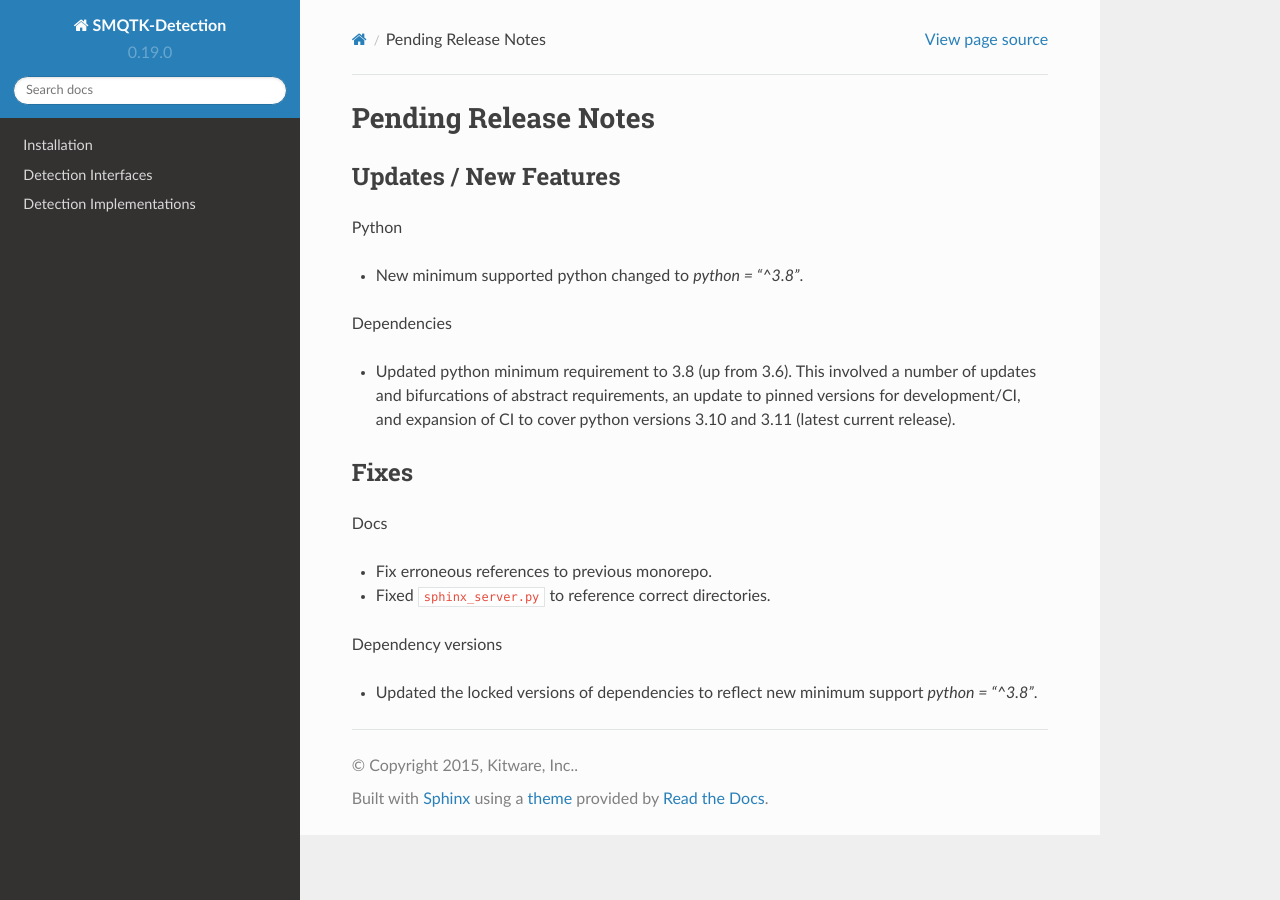
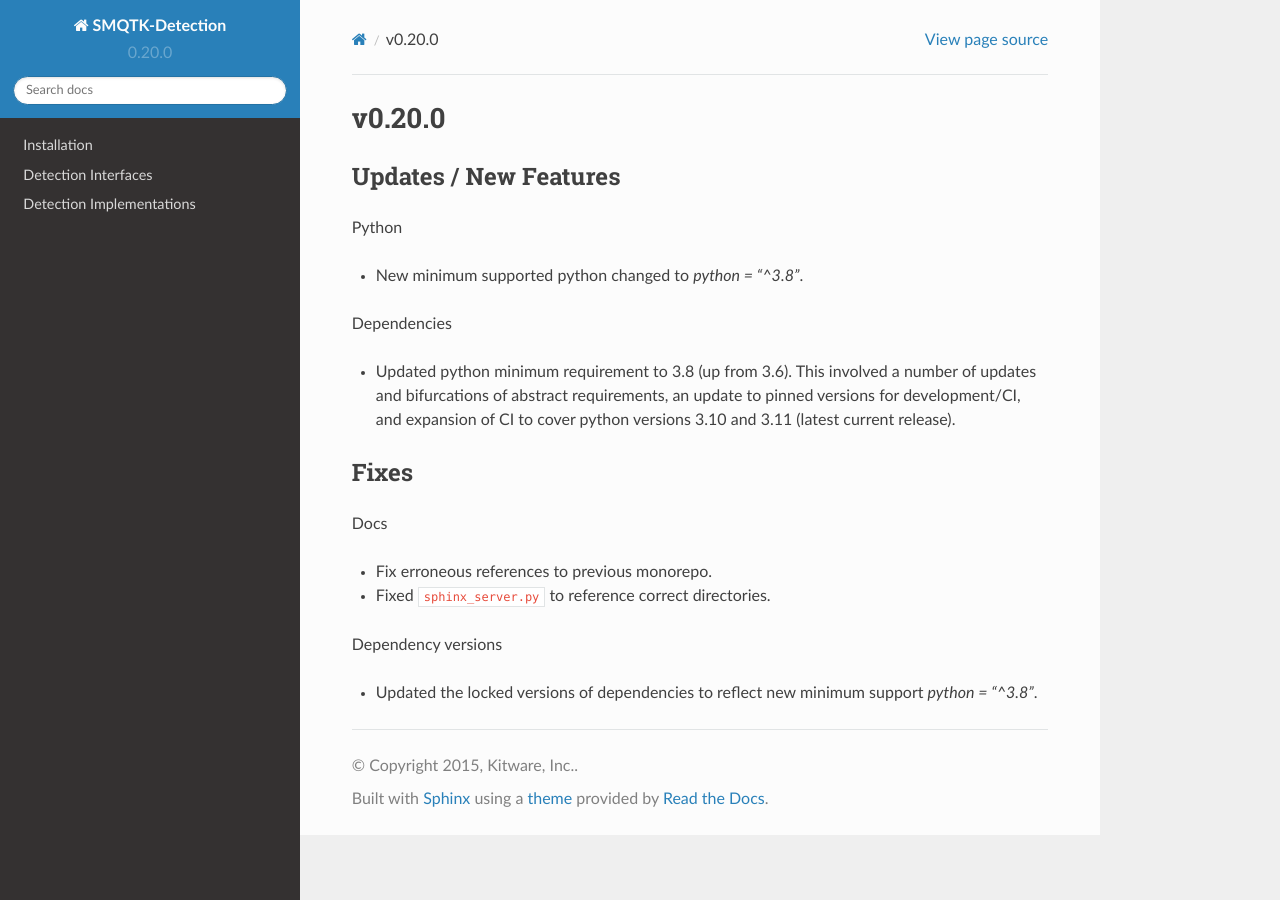
Before and after one commit to Kitware/SMQTK-Detection, a Sphinx documentation site: the page built from docs/release_notes/v0.20.0.rst, in a window 1280 px wide. Built offline with Sphinx 7.4.7 and the Read the Docs theme 2.0.0, drawn with Linux system fonts in a browser that asks for light colours; pages that are not in the unit, such as notebooks, are missing from menus; the version number is read from the project's files by our own code.

Commit message:
Update version number to 0.20.0

```diff
--- a/docs/release_notes.rst
+++ b/docs/release_notes.rst
@@ -10,3 +10,4 @@ Release Notes
    release_notes/v0.18.0
    release_notes/v0.18.1
    release_notes/v0.19.0
+   release_notes/v0.20.0
--- a/docs/release_notes/pending_release.rst
+++ b/docs/release_notes/v0.20.0.rst
@@ -1,5 +1,5 @@
-Pending Release Notes
-=====================
+v0.20.0
+=======
 
 Updates / New Features
 ----------------------
--- a/pyproject.toml
+++ b/pyproject.toml
@@ -4,7 +4,7 @@ build-backend = "poetry.core.masonry.api"
 
 [tool.poetry]
 name = "smqtk-detection"
-version = "0.19.0"
+version = "0.20.0"
 description = "Algorithms, data structures and utilities around performing detection of inputs"
 license = "BSD-3-Clause"
 authors = ["Kitware, Inc. <smqtk-developers@kitware.com>"]
```
